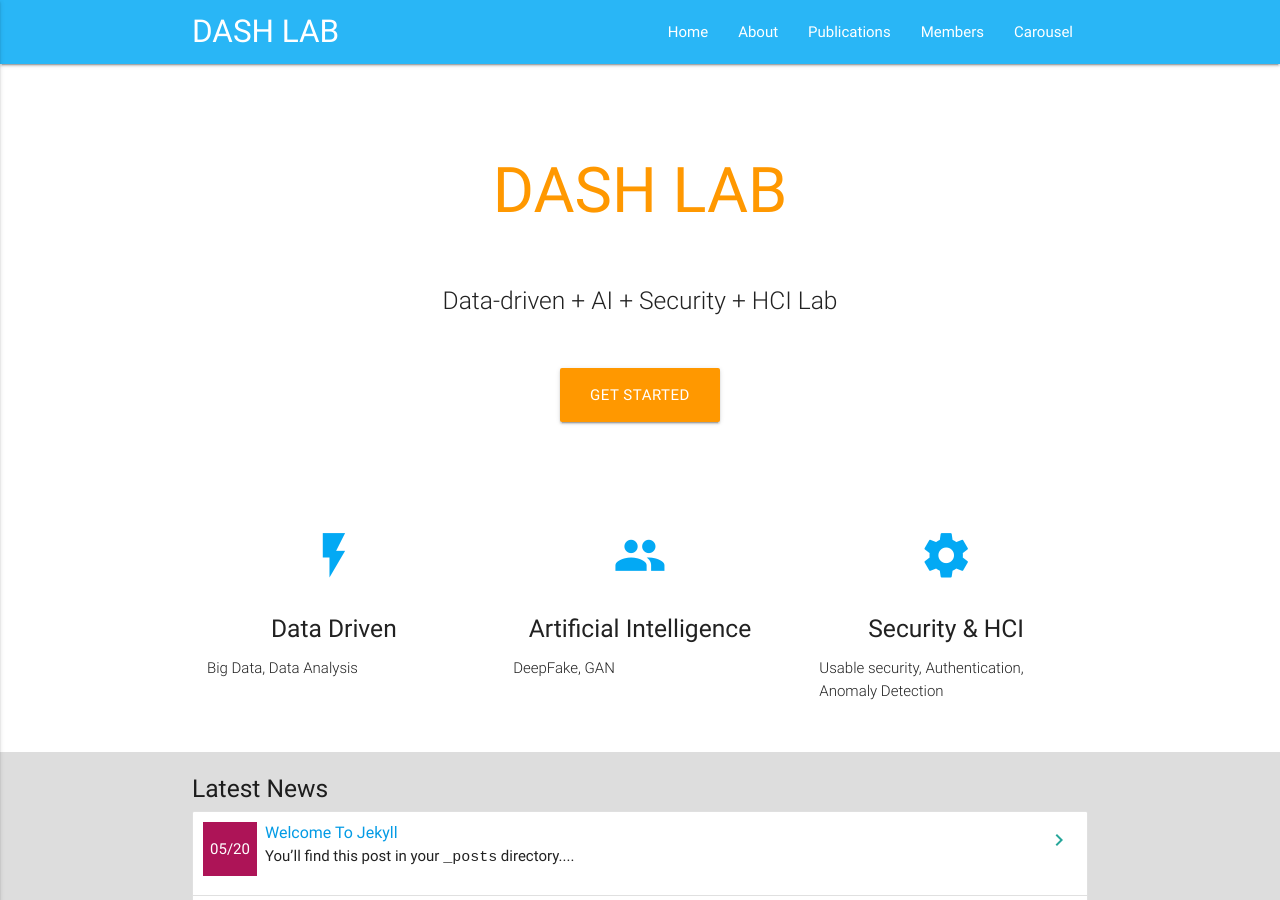
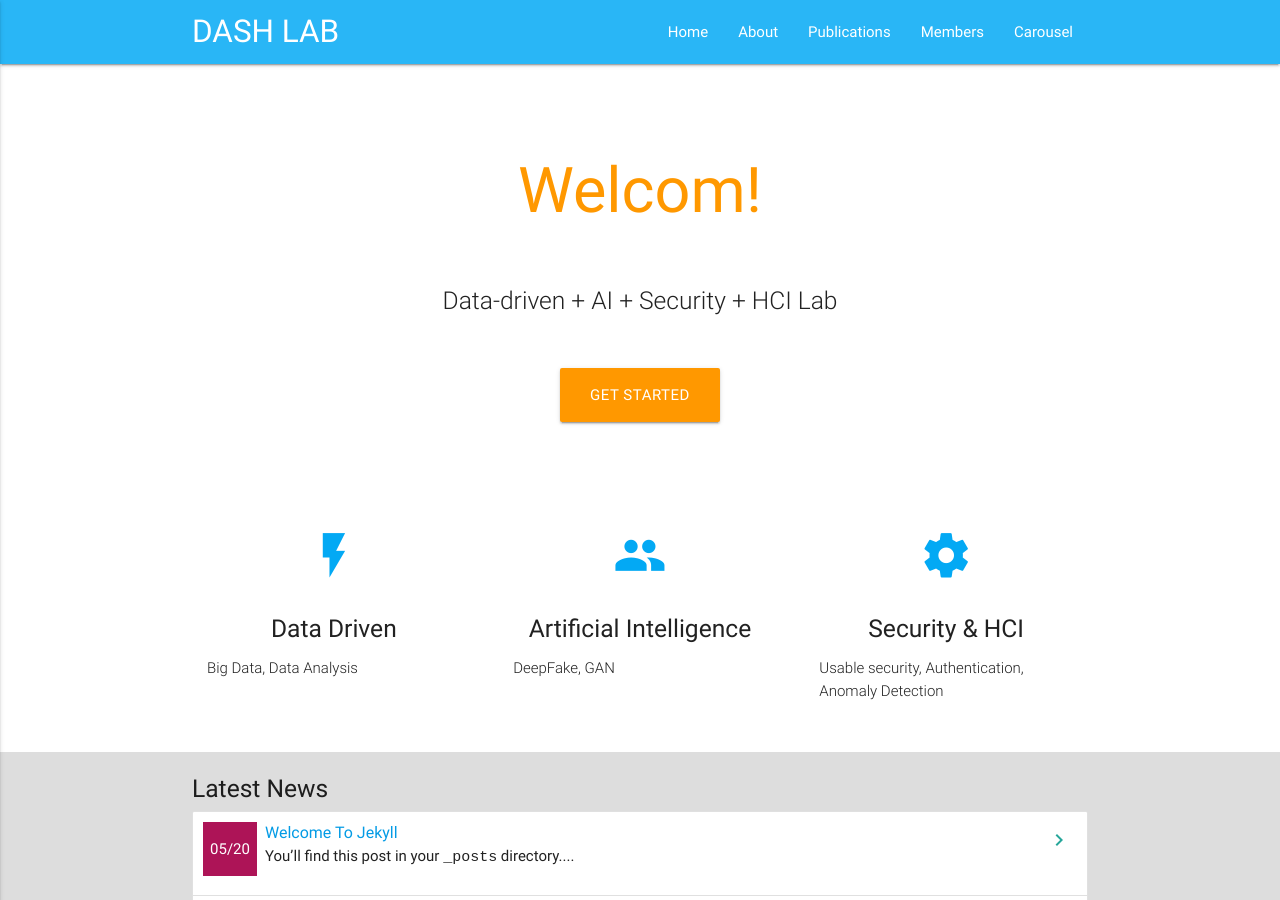
Before and after one commit to Yurim990507/DASH-Lab.github.io, a Jekyll site: the page built from index.md, in a window 1280 px wide and 900 px high. Built offline with Jekyll 4.4.1, drawn with Linux system fonts in a browser that asks for light colours.

Commit message:
Update _config.yml

```diff
--- a/_config.yml
+++ b/_config.yml
@@ -1,4 +1,4 @@
-title: DASH LAB
+title: Welcom!
 author: Simon Woo
 email: swoo@g.skku.edu
 url: "https://DASH-Lab.github.io"
@@ -8,6 +8,3 @@ description:  # this means to ignore newlines until "baseurl:"
 
 twitter_username: none
 github_username:  DASH-Lab
-
-sass:
-    style: compressed
```
